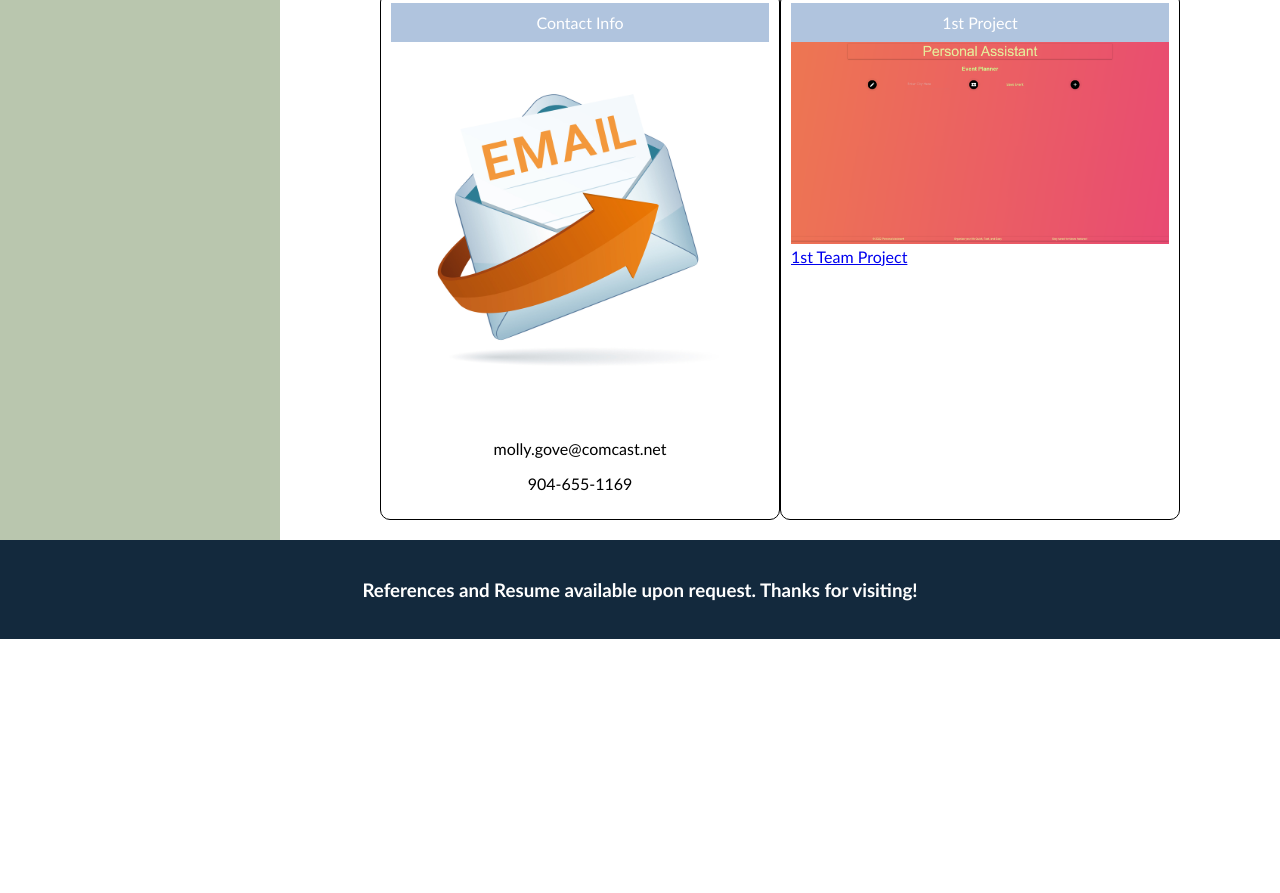
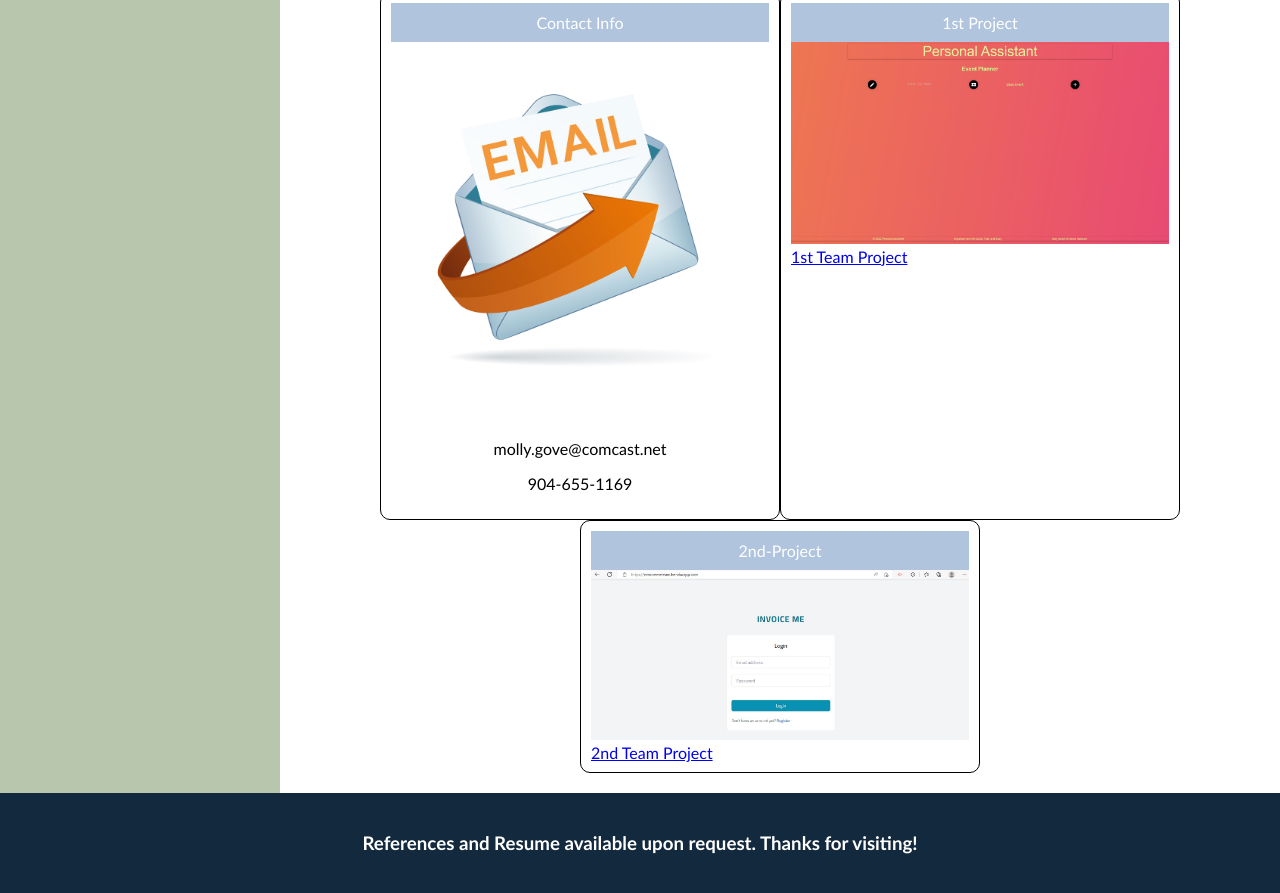
Before and after one commit to mollygove/WK2HW-Gove-Portfolio, a plain HTML site: page index.html in a window 1280 px wide. Shown: the part 693-1586 px from the top of the page. Before the commit the page ends 1332 px from the top, so only its background shows below. Drawn offline with Linux system fonts and the light colour scheme.

Commit message:
added 2nd project

```diff
--- a/index.html
+++ b/index.html
@@ -67,6 +67,13 @@
             alt="Photo of what this Link is"/>
             <a href="https://bungycode.github.io/Personal-Assistant/">1st Team Project</a>
         </section>
+        <section id="2nd-Project" class="card">
+          <header>2nd-Project</header>
+          <a href="https://github.com/ssbbgm/invoice-me" target="_self">
+          <img src="./Assests/Images/2nd Project.JPG"
+            alt="Photo of what this Link is"/>
+            <a href="https://invoicemeteam.herokuapp.com">2nd Team Project</a>
+        </section>
       </div>
     </main>
 
```
Also changed, not shown: Assests/Images/2nd Project.JPG (added), Assests/Images/LinkedIn Cover.jpg (added).
